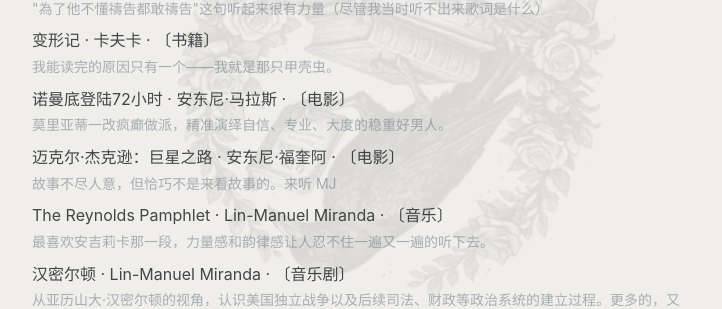
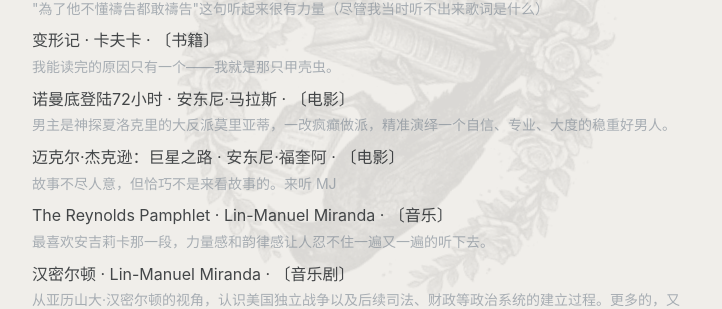
Before and after one commit to gaotianchi/gaotianchi.github.io, a Jekyll site: the page built from _pages/library.html, in a window 1280 px wide. Shown: the part 298-607 px from the top of the page, without its empty margins (278-1000 px from the left). Built offline with Jekyll 4.4.1, drawn with Linux system fonts in a browser that asks for light colours.

Commit message:
docs(consuming): 完善《诺曼底登陆72小时》笔记
Co-Authored-By: Claude Fable 5 <noreply@anthropic.com>

```diff
--- a/_data/consuming.yml
+++ b/_data/consuming.yml
@@ -14,7 +14,7 @@
   creator: 安东尼·马拉斯
   type: 电影
   started: 2026-06-01
-  notes: 莫里亚蒂一改疯癫做派，精准演绎自信、专业、大度的稳重好男人。
+  notes: 男主是神探夏洛克里的大反派莫里亚蒂，一改疯癫做派，精准演绎一个自信、专业、大度的稳重好男人。
 
 - title: 变形记
   creator: 卡夫卡
```
